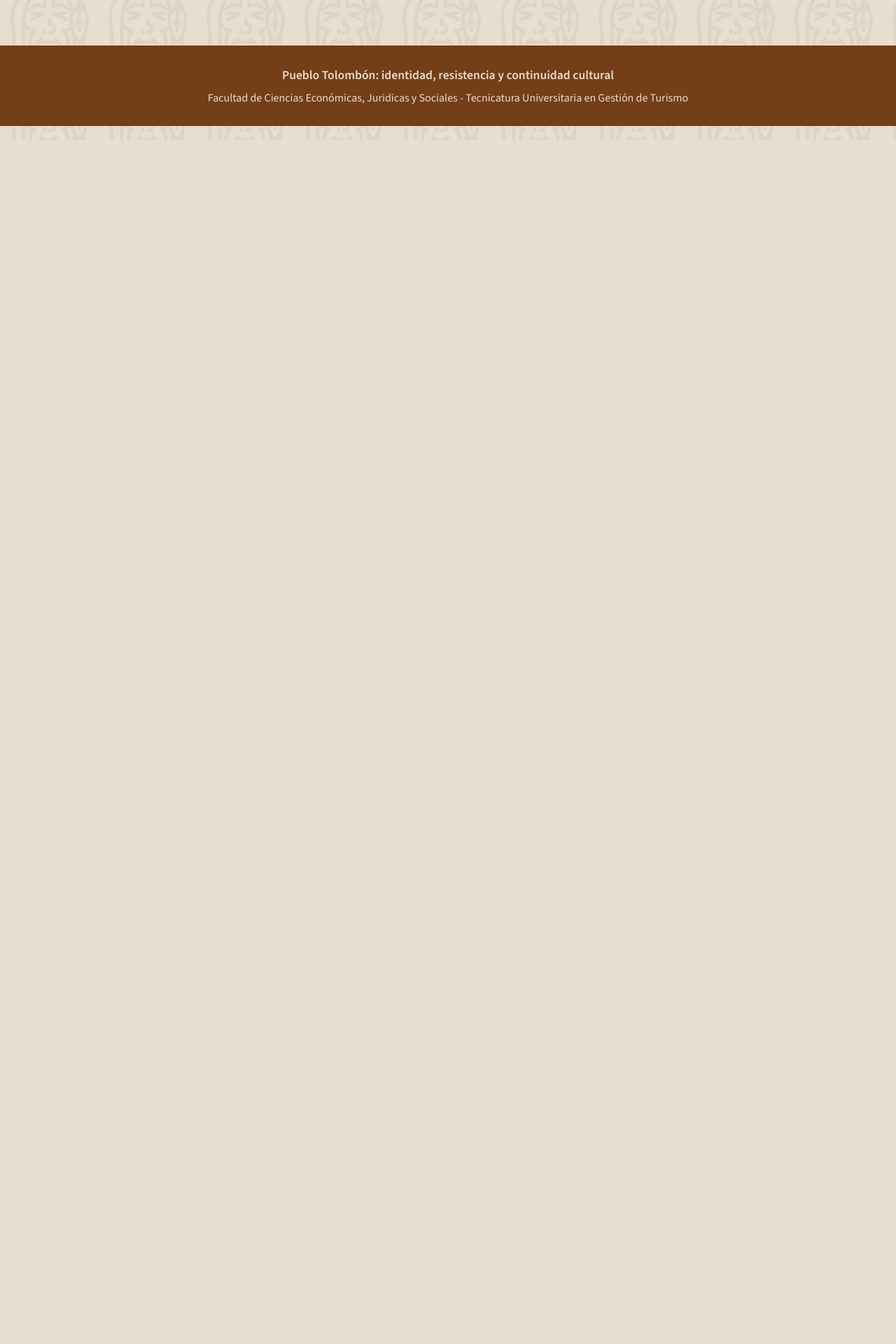
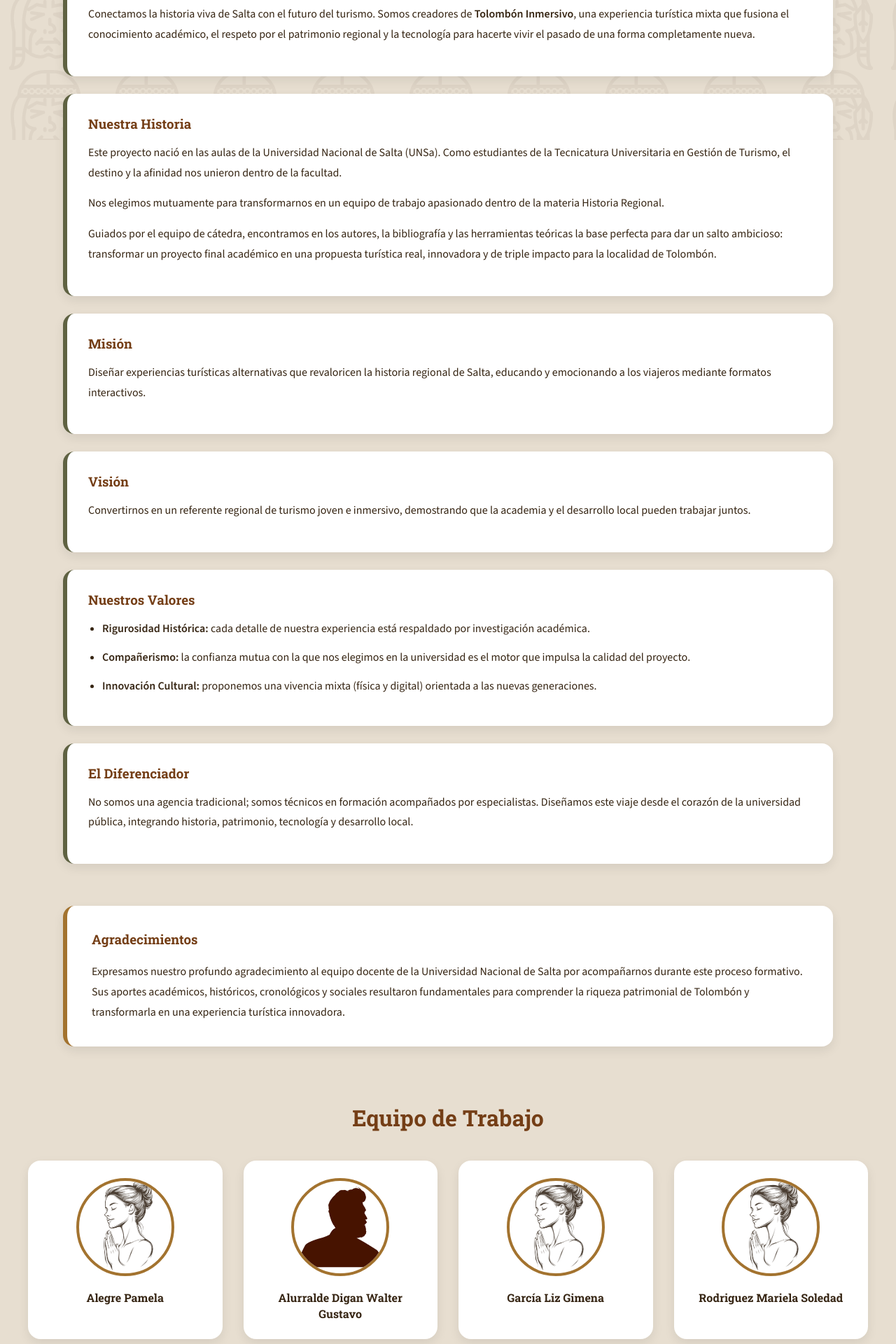
Before and after one commit to galurralde/tolombon-inmersivo, a React (Vite) app: page /nosotros in a window 1280 px wide. Shown: the part 600-2520 px from the top of the page at 70% size. Before the commit the page ends 800 px from the top, so only its background shows below. Built offline with nearby package versions, Linux system fonts and the light colour scheme.

Commit message:
correccion en Nosotros slide de experiencia  mas equipo de trabajo

```diff
--- a/src/pages/Nosotros.jsx
+++ b/src/pages/Nosotros.jsx
@@ -1,14 +1,234 @@
+import { useEffect, useState } from "react";
+
 export default function Nosotros() {
+  const testimonios = [
+  {
+    texto:
+      "Una experiencia diferente que permite comprender la historia regional de forma dinámica y atractiva.",
+    autor: "Persona 1",
+  },
+  {
+    texto:
+      "La combinación entre patrimonio, gastronomía y tecnología genera una propuesta muy innovadora.",
+    autor: "Persona 2",
+  },
+  {
+    texto:
+      "Una excelente iniciativa para acercar la cultura local a las nuevas generaciones.",
+    autor: "Persona 3",
+  },
+  {
+    texto:
+      "Tolombón Inmersivo demuestra el potencial del turismo cultural apoyado en herramientas digitales.",
+    autor: "Persona 4",
+  },
+];
+
+const [indiceActual, setIndiceActual] = useState(0);
+
+useEffect(() => {
+  const intervalo = setInterval(() => {
+    setIndiceActual((prev) =>
+      prev === testimonios.length - 1 ? 0 : prev + 1
+    );
+  }, 4000);
+
+  return () => clearInterval(intervalo);
+}, []);
   return (
     <section className="section">
+
       <h2 className="section-title">
         Nosotros
       </h2>
 
-      <p className="section-text">
-        Proyecto académico desarrollado para la puesta en valor del
-        patrimonio cultural del Pueblo Tolombón.
+      <div className="nosotros-container">
+
+        <div className="nosotros-card">
+          <h3>Propósito Principal</h3>
+
+          <p>
+            Conectamos la historia viva de Salta con el futuro del turismo.
+            Somos creadores de <strong>Tolombón Inmersivo</strong>, una
+            experiencia turística mixta que fusiona el conocimiento académico,
+            el respeto por el patrimonio regional y la tecnología para hacerte
+            vivir el pasado de una forma completamente nueva.
+          </p>
+        </div>
+
+        <div className="nosotros-card">
+          <h3>Nuestra Historia</h3>
+
+          <p>
+            Este proyecto nació en las aulas de la Universidad Nacional de
+            Salta (UNSa). Como estudiantes de la Tecnicatura Universitaria en
+            Gestión de Turismo, el destino y la afinidad nos unieron dentro de
+            la facultad.
+          </p>
+
+          <p>
+            Nos elegimos mutuamente para transformarnos en un equipo de trabajo
+            apasionado dentro de la materia Historia Regional.
+          </p>
+
+          <p>
+            Guiados por el equipo de cátedra, encontramos en los autores, la
+            bibliografía y las herramientas teóricas la base perfecta para dar
+            un salto ambicioso: transformar un proyecto final académico en una
+            propuesta turística real, innovadora y de triple impacto para la
+            localidad de Tolombón.
+          </p>
+        </div>
+
+        <div className="nosotros-card">
+          <h3>Misión</h3>
+
+          <p>
+            Diseñar experiencias turísticas alternativas que revaloricen la
+            historia regional de Salta, educando y emocionando a los viajeros
+            mediante formatos interactivos.
+          </p>
+        </div>
+
+        <div className="nosotros-card">
+          <h3>Visión</h3>
+
+          <p>
+            Convertirnos en un referente regional de turismo joven e inmersivo,
+            demostrando que la academia y el desarrollo local pueden trabajar
+            juntos.
+          </p>
+        </div>
+
+        <div className="nosotros-card">
+          <h3>Nuestros Valores</h3>
+
+          <ul>
+            <li>
+              <strong>Rigurosidad Histórica:</strong> cada detalle de nuestra
+              experiencia está respaldado por investigación académica.
+            </li>
+
+            <li>
+              <strong>Compañerismo:</strong> la confianza mutua con la que nos
+              elegimos en la universidad es el motor que impulsa la calidad del
+              proyecto.
+            </li>
+
+            <li>
+              <strong>Innovación Cultural:</strong> proponemos una vivencia
+              mixta (física y digital) orientada a las nuevas generaciones.
+            </li>
+          </ul>
+        </div>
+
+        <div className="nosotros-card">
+          <h3>El Diferenciador</h3>
+
+          <p>
+            No somos una agencia tradicional; somos técnicos en formación
+            acompañados por especialistas. Diseñamos este viaje desde el
+            corazón de la universidad pública, integrando historia,
+            patrimonio, tecnología y desarrollo local.
+          </p>
+        </div>
+
+      </div>
+
+      <div className="agradecimiento-box">
+
+        <h3>Agradecimientos</h3>
+
+        <p>
+          Expresamos nuestro profundo agradecimiento al equipo docente de la
+          Universidad Nacional de Salta por acompañarnos durante este proceso
+          formativo. Sus aportes académicos, históricos, cronológicos y
+          sociales resultaron fundamentales para comprender la riqueza
+          patrimonial de Tolombón y transformarla en una experiencia turística
+          innovadora.
+        </p>
+
+      </div>
+      <div className="equipo-section">
+
+  <h3>Equipo de Trabajo</h3>
+
+  <div className="equipo-grid">
+
+    <div className="integrante-card">
+      <img src="/img/mujerPerfil.png" alt="Pamela Alegre" />
+      <h4>Alegre Pamela</h4>
+    </div>
+
+    <div className="integrante-card">
+      <img src="/img/hombre.webp" alt="Walter Alurralde Digan" />
+      <h4>Alurralde Digan Walter Gustavo</h4>
+    </div>
+
+    <div className="integrante-card">
+      <img src="/img/mujerPerfil.png" alt="Gimena García Liz" />
+      <h4>García Liz Gimena</h4>
+    </div>
+
+    <div className="integrante-card">
+      <img src="/img/mujerPerfil.png" alt="Mariela Rodríguez" />
+      <h4>Rodriguez Mariela Soledad</h4>
+    </div>
+
+    <div className="integrante-card">
+      <img src="/img/mujerPerfil.png" alt="Agustina Schirado" />
+      <h4>Schirado Agustina Magali</h4>
+    </div>
+
+  </div>
+
+</div>
+
+      <div className="testimonios-section">
+
+        <h3></h3>
+
+        <div className="testimonios-section">
+
+  <h3>Experiencias de Visitantes</h3>
+
+  <div className="testimonio-slider">
+
+    <div className="testimonio-card">
+
+      <p>
+        <em>
+          "{testimonios[indiceActual].texto}"
+        </em>
       </p>
+
+      <span>
+        {testimonios[indiceActual].autor}
+      </span>
+
+    </div>
+
+    <div className="slider-dots">
+
+      {testimonios.map((_, index) => (
+        <span
+          key={index}
+          className={
+            index === indiceActual
+              ? "dot active"
+              : "dot"
+          }
+        />
+      ))}
+
+    </div>
+
+  </div>
+
+</div>
+
+      </div>
+
     </section>
   );
 }
--- a/src/style.css
+++ b/src/style.css
@@ -869,3 +869,282 @@ SUBSECCIONES
 .video-caption p:last-child{
   margin-bottom:0;
 }
+/* ===========================
+NOSOTROS
+=========================== */
+
+.nosotros-container{
+  max-width:1100px;
+  margin:0 auto;
+}
+
+.nosotros-card{
+  background:white;
+
+  padding:30px;
+
+  margin-bottom:25px;
+
+  border-radius:16px;
+
+  border-left:6px solid var(--color-verde);
+
+  box-shadow:
+    0 6px 15px rgba(0,0,0,.08);
+}
+
+.nosotros-card h3{
+  font-family:var(--font-title);
+
+  color:var(--color-footer);
+
+  margin-bottom:15px;
+}
+
+.nosotros-card p{
+  line-height:1.8;
+  margin-bottom:15px;
+}
+
+.nosotros-card ul{
+  padding-left:20px;
+}
+
+.nosotros-card li{
+  margin-bottom:12px;
+  line-height:1.8;
+}
+
+/* ===========================
+AGRADECIMIENTO
+=========================== */
+
+.agradecimiento-box{
+  max-width:1100px;
+
+  margin:60px auto;
+
+  padding:35px;
+
+  background:white;
+
+  border-left:6px solid var(--color-amarillo);
+
+  border-radius:16px;
+
+  box-shadow:
+    0 6px 15px rgba(0,0,0,.08);
+}
+
+.agradecimiento-box h3{
+  font-family:var(--font-title);
+
+  color:var(--color-footer);
+
+  margin-bottom:20px;
+}
+
+.agradecimiento-box p{
+  line-height:1.8;
+}
+
+/* ===========================
+TESTIMONIOS
+=========================== */
+
+.testimonios-section{
+  max-width:1100px;
+  margin:0 auto;
+}
+
+.testimonios-section h3{
+  text-align:center;
+
+  font-family:var(--font-title);
+
+  color:var(--color-footer);
+
+  margin-bottom:30px;
+}
+
+.testimonio-card{
+  background:white;
+
+  padding:25px;
+
+  margin-bottom:20px;
+
+  border-radius:16px;
+
+  border-left:6px solid var(--color-verde);
+
+  box-shadow:
+    0 6px 15px rgba(0,0,0,.08);
+}
+
+.testimonio-card p{
+  line-height:1.8;
+  margin-bottom:10px;
+}
+
+.testimonio-card span{
+  font-weight:700;
+  color:var(--color-footer);
+}
+/* ===========================
+EQUIPO DE TRABAJO
+=========================== */
+
+.equipo-section{
+  max-width:1200px;
+  margin:80px auto 0;
+}
+
+.equipo-section h3{
+  text-align:center;
+
+  font-family:var(--font-title);
+
+  color:var(--color-footer);
+
+  margin-bottom:40px;
+
+  font-size:2rem;
+}
+
+.equipo-grid{
+  display:grid;
+
+  grid-template-columns:
+    repeat(auto-fit, minmax(220px,1fr));
+
+  gap:30px;
+}
+
+.integrante-card{
+  background:white;
+
+  padding:25px;
+
+  border-radius:18px;
+
+  text-align:center;
+
+  box-shadow:
+    0 6px 15px rgba(0,0,0,.08);
+
+  transition:.3s;
+}
+
+.integrante-card:hover{
+  transform:translateY(-5px);
+}
+
+.integrante-card img{
+  width:140px;
+  height:140px;
+
+  object-fit:cover;
+
+  border-radius:50%;
+
+  border:4px solid var(--color-amarillo);
+
+  margin-bottom:15px;
+}
+
+.integrante-card h4{
+  font-family:var(--font-title);
+
+  color:var(--color-marron);
+
+  font-size:1rem;
+
+  line-height:1.4;
+}
+
+@media(max-width:768px){
+
+  .integrante-card img{
+    width:120px;
+    height:120px;
+  }
+
+}
+/* ===========================
+SLIDER TESTIMONIOS
+=========================== */
+
+.testimonio-slider{
+  max-width:900px;
+  margin:0 auto;
+}
+
+.testimonio-card{
+  background:white;
+
+  padding:35px;
+
+  border-radius:18px;
+
+  border-left:6px solid var(--color-amarillo);
+
+  box-shadow:
+    0 8px 20px rgba(0,0,0,.08);
+
+  min-height:180px;
+
+  display:flex;
+  flex-direction:column;
+  justify-content:center;
+
+  transition:.5s;
+}
+
+.testimonio-card p{
+  font-size:1.1rem;
+  line-height:1.8;
+
+  margin-bottom:20px;
+}
+
+.testimonio-card span{
+  color:var(--color-footer);
+  font-weight:700;
+}
+
+.slider-dots{
+  display:flex;
+
+  justify-content:center;
+
+  gap:10px;
+
+  margin-top:20px;
+}
+
+.dot{
+  width:12px;
+  height:12px;
+
+  border-radius:50%;
+
+  background:#c8b8a4;
+}
+
+.dot.active{
+  background:var(--color-footer);
+}
+
+@media(max-width:768px){
+
+  .testimonio-card{
+    padding:25px;
+    min-height:220px;
+  }
+
+  .testimonio-card p{
+    font-size:1rem;
+  }
+
+}
```
Also changed, not shown: public/img/hombre.webp (added), public/img/mujerPerfil.png (added).
